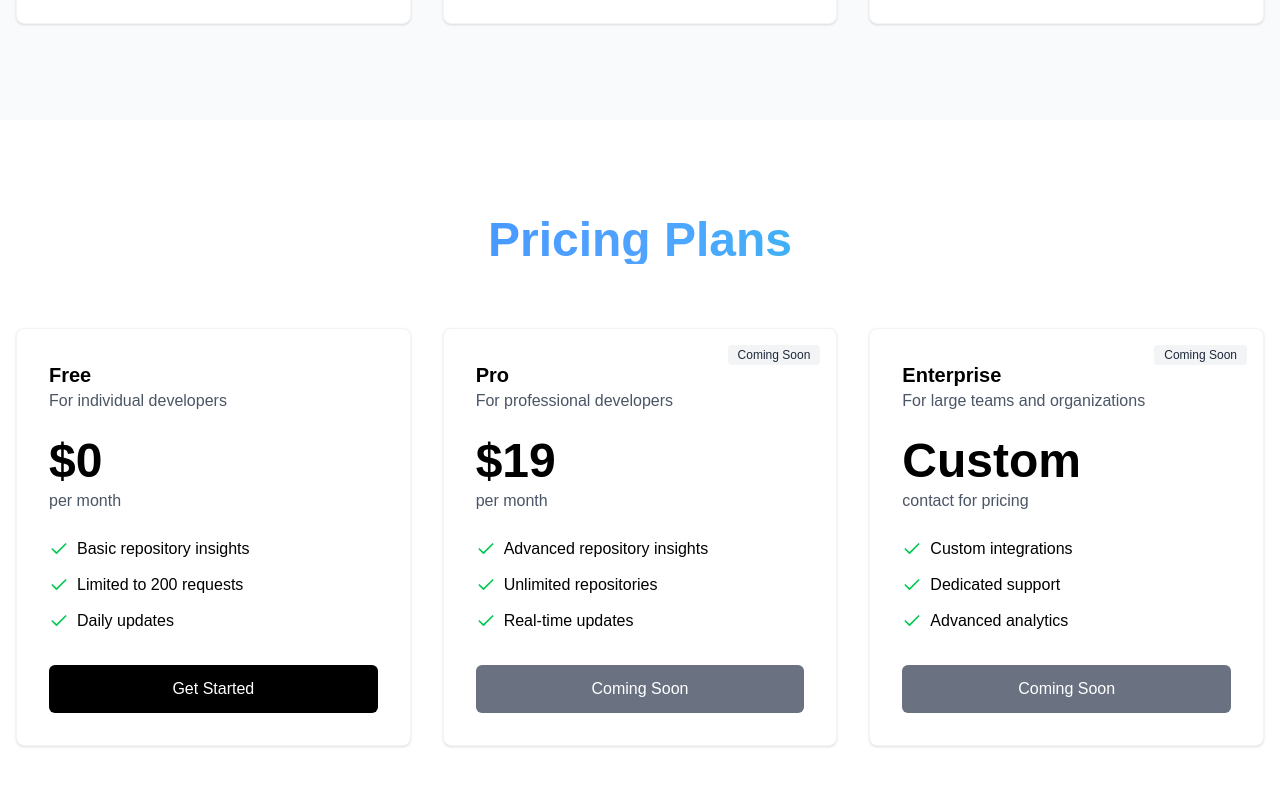
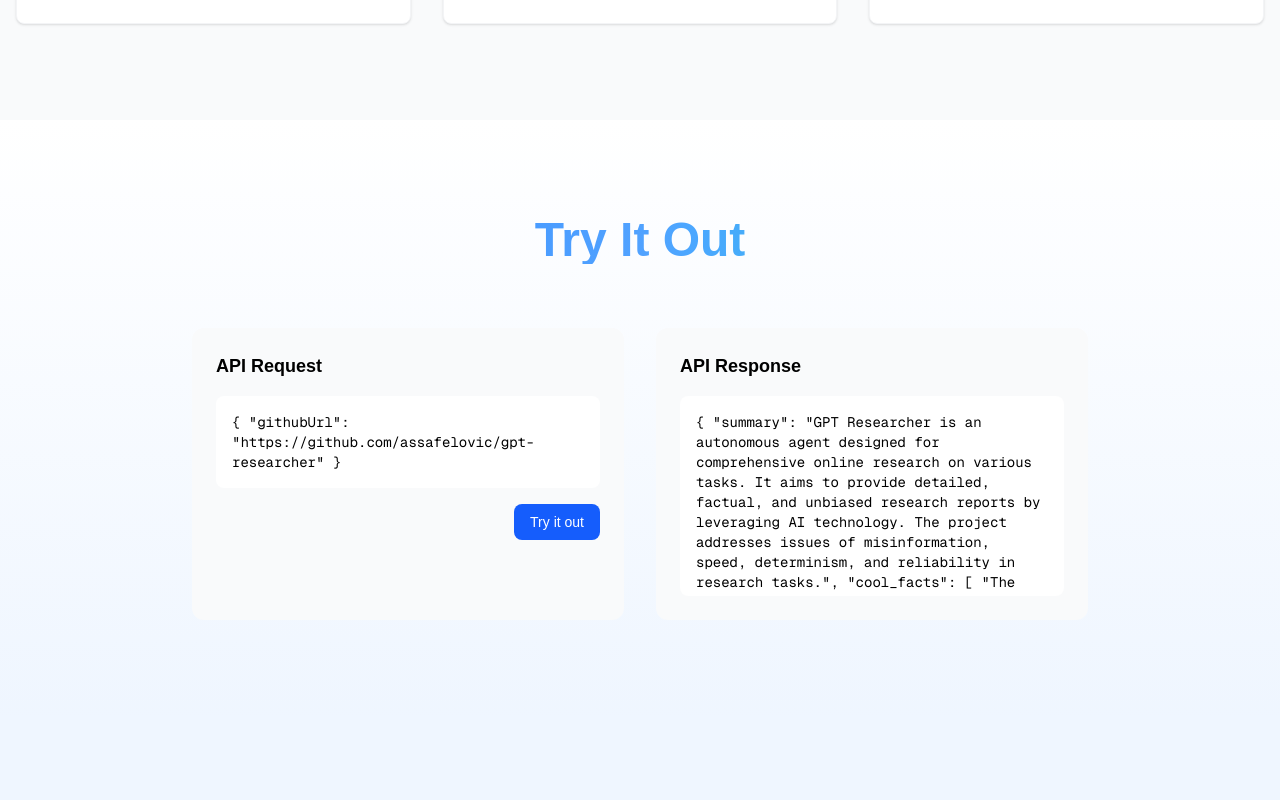
Before and after one commit to nguyenson2012/cursor-git-ana, a Next.js app: page / in a window 1280 px wide. Shown: the part 880-1680 px from the top of the page. Built offline with nearby package versions, Linux system fonts and the light colour scheme.

Commit message:
Add section try it out

```diff
--- a/src/app/page.tsx
+++ b/src/app/page.tsx
@@ -25,7 +25,7 @@ export default function Home() {
       </header>
 
       <main className="flex-1 flex flex-col">
-        <section className="bg-white py-16 md:py-24 px-4">
+        <section className="bg-gradient-to-b from-blue-50 to-white py-16 md:py-24 px-4">
           <div className="container mx-auto">
             <h1 className="text-4xl md:text-6xl lg:text-7xl font-bold mb-6 max-w-5xl mx-auto text-center bg-gradient-to-r from-blue-500 via-blue-400 to-teal-400 bg-clip-text text-transparent">
               Unlock GitHub Insights
@@ -120,7 +120,48 @@ export default function Home() {
           </div>
         </section>
 
-        <section id="pricing" className="bg-white py-16 md:py-24 px-4">
+        <section className="bg-gradient-to-b from-white to-blue-50 py-16 md:py-24 px-4">
+          <div className="container mx-auto">
+            <h2 className="text-3xl md:text-5xl font-bold text-center mb-16 bg-gradient-to-r from-blue-500 via-blue-400 to-teal-400 bg-clip-text text-transparent">
+              Try It Out
+            </h2>
+            <div className="max-w-4xl mx-auto">
+              <div className="grid md:grid-cols-2 gap-8">
+                <div className="bg-gray-50 p-6 rounded-xl">
+                  <h3 className="text-lg font-semibold mb-4">API Request</h3>
+                  <div className="bg-white rounded-lg p-4 font-mono text-sm">
+                    {`{
+  "githubUrl": "https://github.com/assafelovic/gpt-researcher"
+}`}
+                  </div>
+                  <div className="mt-4 flex justify-end">
+                    <Link
+                      href="/playground"
+                      className="px-4 py-2 bg-blue-600 text-white rounded-lg hover:bg-blue-700 transition-colors text-sm"
+                    >
+                      Try it out
+                    </Link>
+                  </div>
+                </div>
+                <div className="bg-gray-50 p-6 rounded-xl">
+                  <h3 className="text-lg font-semibold mb-4">API Response</h3>
+                  <div className="bg-white rounded-lg p-4 font-mono text-sm overflow-auto max-h-[200px]">
+                    {`{
+  "summary": "GPT Researcher is an autonomous agent designed for comprehensive online research on various tasks. It aims to provide detailed, factual, and unbiased research reports by leveraging AI technology. The project addresses issues of misinformation, speed, determinism, and reliability in research tasks.",
+  "cool_facts": [
+    "The project leverages both 'gpt-4o-mini' and 'gpt-4o' (128k context) to complete research tasks, optimizing costs",
+    "Implements autonomous agents for web scraping and research",
+    "Uses vector embeddings for better context understanding"
+  ]
+}`}
+                  </div>
+                </div>
+              </div>
+            </div>
+          </div>
+        </section>
+
+        <section id="pricing" className="bg-blue-50 py-16 md:py-24 px-4">
           <div className="container mx-auto">
             <h2 className="text-3xl md:text-5xl font-bold text-center mb-16 bg-gradient-to-r from-blue-500 via-blue-400 to-teal-400 bg-clip-text text-transparent">
               Pricing Plans
@@ -231,7 +272,7 @@ export default function Home() {
           </div>
         </section>
 
-        <footer className="bg-gray-50 py-8 px-4 border-t border-gray-200">
+        <footer className="bg-white py-8 px-4 border-t border-gray-200">
           <div className="container mx-auto">
             <div className="flex flex-col md:flex-row justify-between items-center">
               <div className="mb-4 md:mb-0">
```
